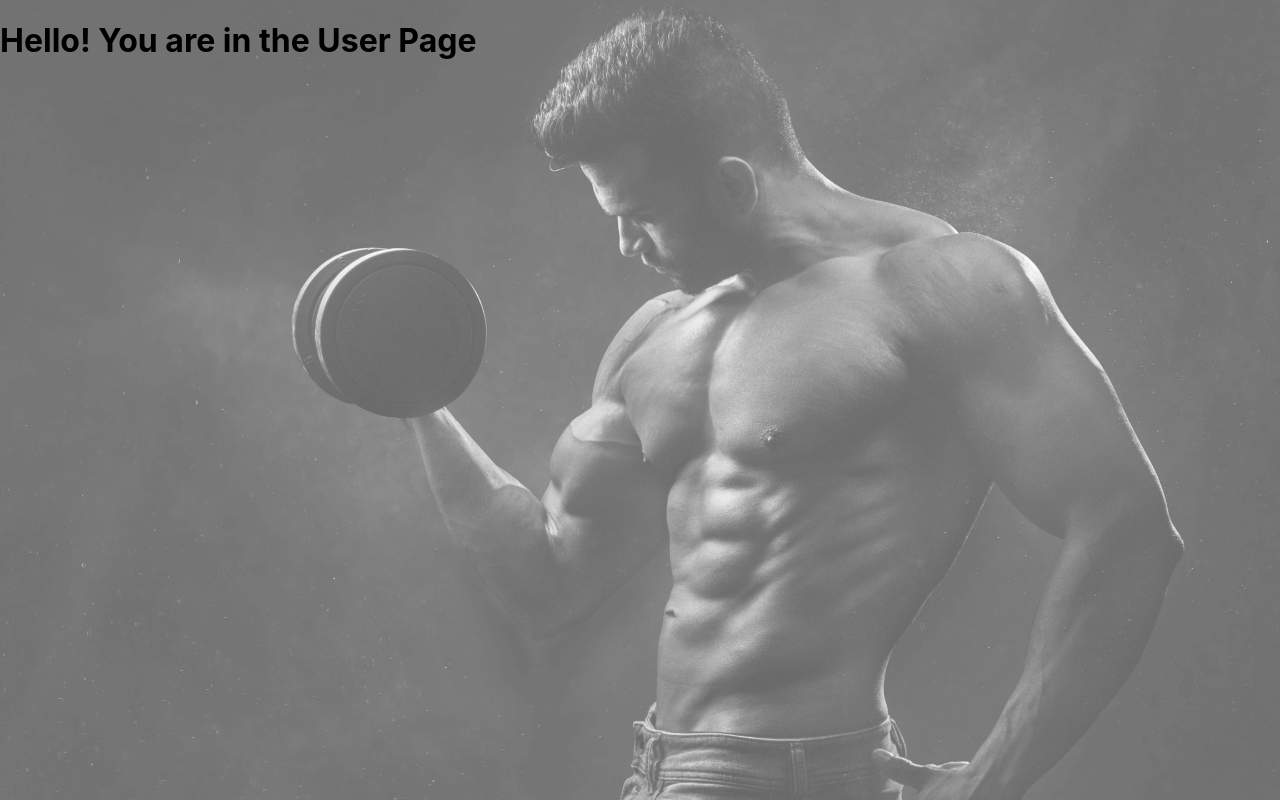
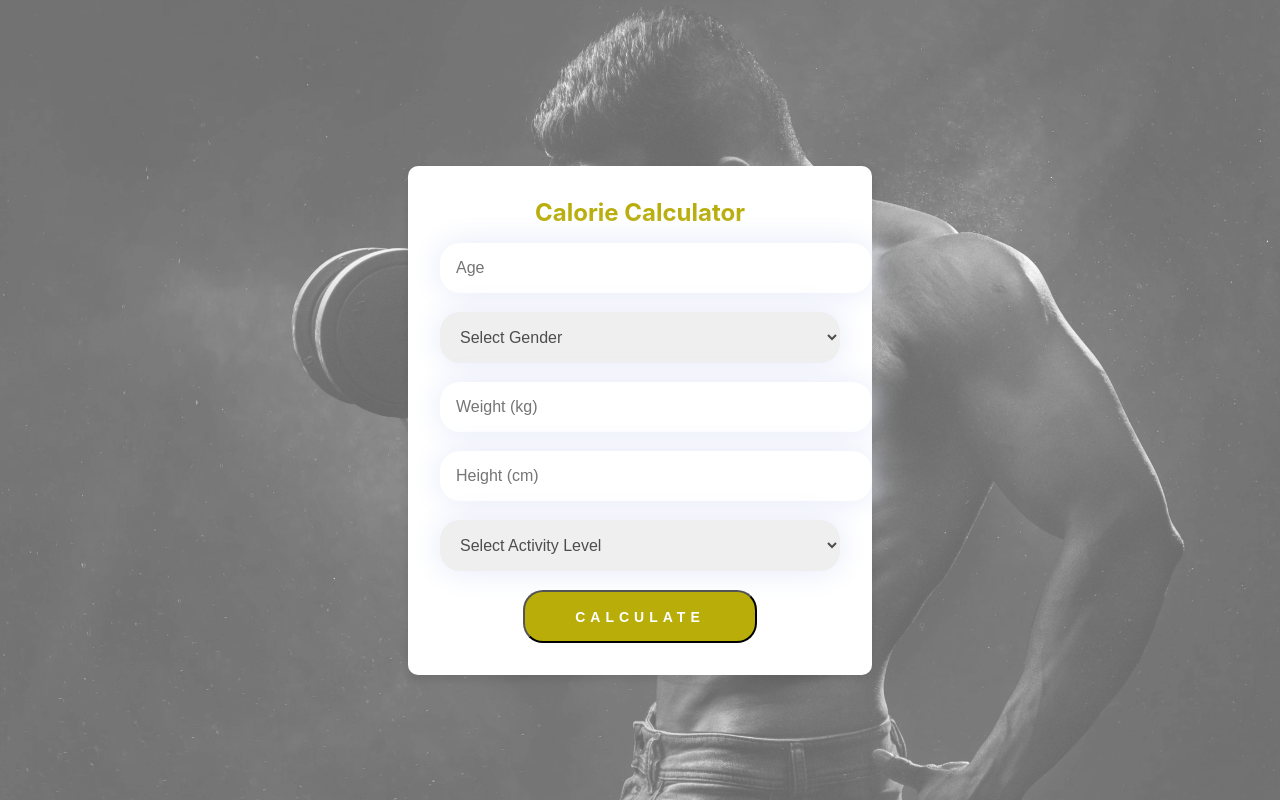
Before and after one commit to ozge-ozersahin/mutation-app, a React (Create React App) app: page /user in a window 1280 px wide. Built offline with nearby package versions, Linux system fonts and the light colour scheme.

Commit message:
calorie calculator has been created in the user page

```diff
--- /dev/null
+++ b/src/components/CalorieCalculator/calculator.css
@@ -0,0 +1,64 @@
+.calorie-calculator {
+    display: flex;
+    flex-direction: column;
+    align-items: center;
+    justify-content: center;
+    height: 100vh;
+    padding: 20px;
+    color: #b8ad09;
+}
+
+.card {
+    background: #ffffff;
+    box-shadow: 0 4px 8px rgba(0, 0, 0, 0.1);
+    border-radius: 10px;
+    padding: 2rem;
+    width: 400px;
+    display: flex;
+    flex-direction: column;
+    align-items: center;
+}
+
+.cardHeader {
+    display: flex;
+    flex-direction: column;
+    align-items: center;
+    margin-bottom: 1rem;
+}
+
+.cardHeader h1 {
+    margin: 0;
+    font-size: 1.5rem;
+}
+
+.calorie-calculator input,
+.calorie-calculator select {
+    margin-bottom: 1em;
+    width: 100%;
+    padding: 1em;
+    border-radius: 20px;
+    border: none;
+    box-shadow: 0 0 2em hsl(231deg 62% 94%);
+    color: hsl(0deg 0% 30%);
+    outline: none;
+    font-size: 1rem;
+}
+
+.submitButton {
+    display: inline-block;
+    font-size: 14px;
+    padding: 17px 50px 16px;
+    color: #ffffff;
+    background: #b8ad09;
+    line-height: normal;
+    letter-spacing: 5px;
+    text-transform: uppercase;
+    font-weight: 700;
+    border-radius: 20px;
+    cursor: pointer;
+}
+
+.calorie-calculator h3 {
+    text-align: center;
+    color: hsl(0deg 0% 30%);
+}
--- /dev/null
+++ b/src/components/CalorieCalculator/calculator.js
@@ -0,0 +1,156 @@
+import React, { useState } from "react";
+import "./calculator.css";
+import {
+    Card,
+    CardHeader,
+    CardBody,
+    CardFooter,
+    Button,
+    Alert,
+    AlertIcon,
+    Box,
+  } from "@chakra-ui/react";
+
+const CalorieCalculator = () => {
+  const [age, setAge] = useState("");
+  const [gender, setGender] = useState("");
+  const [weight, setWeight] = useState("");
+  const [height, setHeight] = useState("");
+  const [activityLevel, setActivityLevel] = useState("");
+  const [calories, setCalories] = useState(null);
+  const [error, setError] = useState("");
+
+  const calculateCalories = () => {
+    // Reset error message
+    setError("");
+
+    // Validate inputs
+    if (!age || !weight || !height || !gender || !activityLevel) {
+      setError("Please fill out all fields.");
+      return;
+    }
+
+    let bmr;
+
+    // Calculate BMR based on gender
+    if (gender === "male") {
+      bmr = 88.362 + 13.397 * weight + 4.799 * height - 5.677 * age;
+    } else if (gender === "female") {
+      bmr = 447.593 + 9.247 * weight + 3.098 * height - 4.33 * age;
+    }
+
+    // Adjust BMR based on activity level
+    switch (activityLevel) {
+      case "sedentary":
+        bmr *= 1.2;
+        break;
+      case "lightly active":
+        bmr *= 1.375;
+        break;
+      case "moderately active":
+        bmr *= 1.55;
+        break;
+      case "very active":
+        bmr *= 1.725;
+        break;
+      case "extra active":
+        bmr *= 1.9;
+        break;
+      default:
+        break;
+    }
+
+    setCalories(Math.round(bmr));
+  };
+
+  return (
+    <div className="calorie-calculator">
+      <Card className="card">
+        <CardHeader className="cardHeader">
+          <h1>Calorie Calculator</h1>
+        </CardHeader>
+        <CardBody>
+          {error && (
+            <Alert status="error" borderRadius="md" mb={4}>
+              <AlertIcon />
+              <p>{error}</p>
+            </Alert>
+          )}
+          <Box mb={3}>
+            <input
+              type="number"
+              name="age"
+              className="age"
+              placeholder="Age"
+              value={age}
+              onChange={(e) => setAge(e.target.value)}
+            />
+          </Box>
+          <Box mb={3}>
+            <select
+              name="gender"
+              className="gender"
+              value={gender}
+              onChange={(e) => setGender(e.target.value)}
+            >
+              <option value="">Select Gender</option>
+              <option value="male">Male</option>
+              <option value="female">Female</option>
+            </select>
+          </Box>
+          <Box mb={3}>
+            <input
+              type="number"
+              name="weight"
+              className="weight"
+              placeholder="Weight (kg)"
+              value={weight}
+              onChange={(e) => setWeight(e.target.value)}
+            />
+          </Box>
+          <Box mb={3}>
+            <input
+              type="number"
+              name="height"
+              className="height"
+              placeholder="Height (cm)"
+              value={height}
+              onChange={(e) => setHeight(e.target.value)}
+            />
+          </Box>
+          <Box mb={3}>
+            <select
+              name="activityLevel"
+              className="activityLevel"
+              value={activityLevel}
+              onChange={(e) => setActivityLevel(e.target.value)}
+            >
+              <option value="">Select Activity Level</option>
+              <option value="sedentary">Sedentary (little or no exercise)</option>
+              <option value="light">Light (exercise 1-3 days/week)</option>
+              <option value="moderate">Moderate (exercise 4-5 days/week)</option>
+              <option value="active">Active (daily exercise or intense exercise 3-4 days/week)</option>
+              <option value="very active">Very Active (intense exercise 6-7 days/week)</option>
+            </select>
+          </Box>
+        </CardBody>
+        <CardFooter>
+          <Button
+            colorScheme="teal"
+            onClick={calculateCalories}
+            className="submitButton"
+          >
+            Calculate
+          </Button>
+          {calories && (
+            <Box mt={4}>
+              <h3>Your estimated daily caloric needs: {calories} calories</h3>
+            </Box>
+          )}
+        </CardFooter>
+      </Card>
+    </div>
+  );
+};
+
+export default CalorieCalculator;
--- a/src/components/User/user.js
+++ b/src/components/User/user.js
@@ -1,10 +1,10 @@
 import React from "react";
+import CalorieCalculator from "../CalorieCalculator/calculator";
 
 
 
 export const User = () => {
     return (
-        <h1> Hello! You are in the User Page</h1>
+       <CalorieCalculator />
     )
-
 }
```
